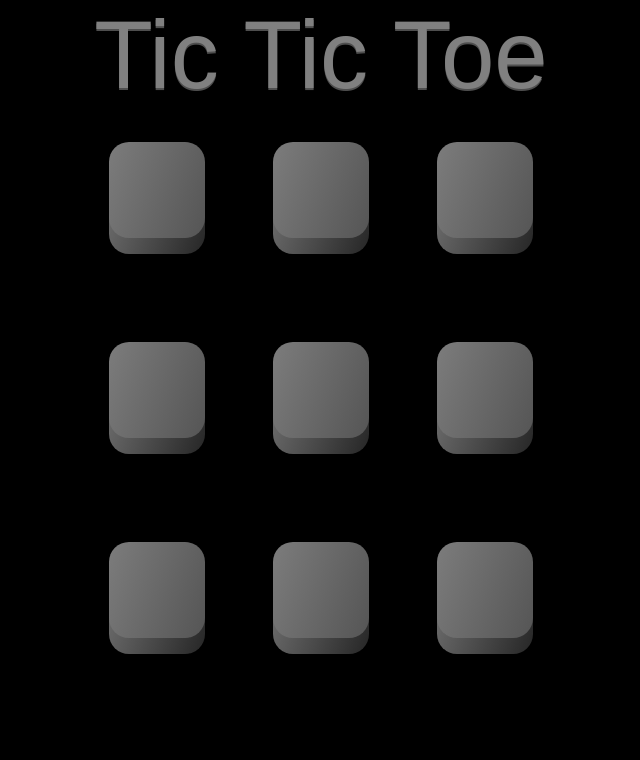
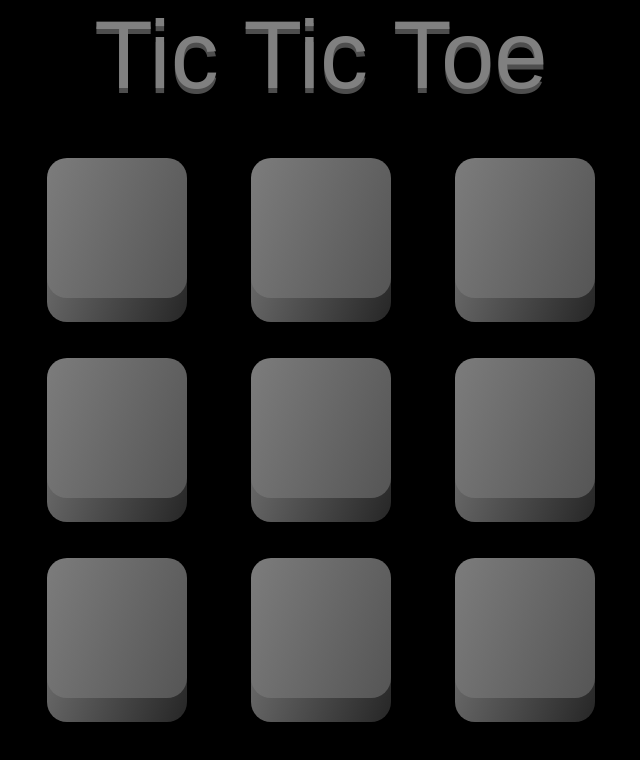
Before and after one commit to yogeshwar-b/TicTicToe, a React (Vite) app: page / in a window 1280 px wide. Shown: the top 760 px of the page, without its empty margins (319-959 px from the left). Built offline with nearby package versions, Linux system fonts and the light colour scheme; the HTML template or start-up script is replaced by a standard one.

Commit message:
Formatting fixes. (#17)
* TextButton Animation update

* modified some css values

```diff
--- a/src/components/ArcadeButton/ArcadeButton.css
+++ b/src/components/ArcadeButton/ArcadeButton.css
@@ -33,8 +33,15 @@
   inherits: false;
 }
 
+@property --btn-offset {
+  syntax: '<length>';
+  initial-value: 24px;
+  inherits: false;
+}
+
 .btn-bg {
-  width: 6rem;
+  margin-top: var(--btn-offset);
+  width: 100%;
   aspect-ratio: 1;
   background: linear-gradient(290deg, var(--bg-color1), var(--bg-color2));
   border-radius: 1.5em;
@@ -59,7 +66,7 @@
 }
 
 .btn-fg-pos-default {
-  transform: translateY(-1rem);
+  transform: translateY(calc(-1 * var(--btn-offset)));
   transition: transform 350ms cubic-bezier(0, 0, 0.26, 2.16), --fg-color1 500ms,
     --fg-color2 500ms;
 }
--- a/src/components/GameBoard.tsx
+++ b/src/components/GameBoard.tsx
@@ -6,7 +6,7 @@ import Text3dButton from './Text3DButton/Text3dButton'
 import GameOver from './GameOver'
 
 const numberofrows: number = 3
-const boxsize: string = '100px'
+const boxsize: string = '140px'
 const gameplaylimit: number = 5
 
 interface boxesstate {
--- a/src/components/GameOver.tsx
+++ b/src/components/GameOver.tsx
@@ -3,8 +3,7 @@ const GameOver = ({ winner }: { winner: string }) => {
     <div
       style={{
         position: 'absolute',
-        minWidth: '50vw',
-        maxWidth: '80vw',
+        width: '90vw',
         padding: '1rem',
         height: '1000px',
         background: 'linear-gradient(0deg, black, transparent)',
--- a/src/components/Text3DButton/Text3dButton.css
+++ b/src/components/Text3DButton/Text3dButton.css
@@ -1,10 +1,15 @@
 @keyframes button-click {
   0% {
     transform: translate(0px, 0px);
+    text-shadow: 0px 0.3rem 0px rgb(78, 78, 78);
   }
-  100% {
-    transform: translateY(4px);
+  50% {
+    transform: translateY(0.5rem);
     text-shadow: none;
+  }
+  0% {
+    transform: translate(0px, 0px);
+    text-shadow: 0px 0.3rem 0px rgb(78, 78, 78);
   }
 }
 
@@ -15,7 +20,7 @@
   background: none;
   padding: 0;
   border: none;
-  text-shadow: 0px 2px 0px rgb(78, 78, 78);
+  text-shadow: 0px 0.3rem 0px rgb(78, 78, 78);
   z-index: 11;
 }
 
--- a/src/components/Text3DButton/Text3dButton.tsx
+++ b/src/components/Text3DButton/Text3dButton.tsx
@@ -2,7 +2,7 @@ import './Text3dButton.css'
 
 interface Text3dButtonProps {
   // ButtonText: string
-  OnButtonClick: () => void //#change this if your method is different
+  OnButtonClick: () => void
 }
 
 const Text3dButton = (props: Text3dButtonProps) => {
```
